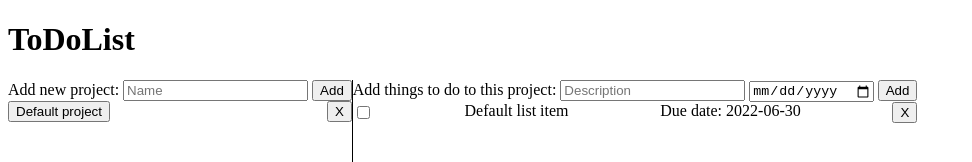
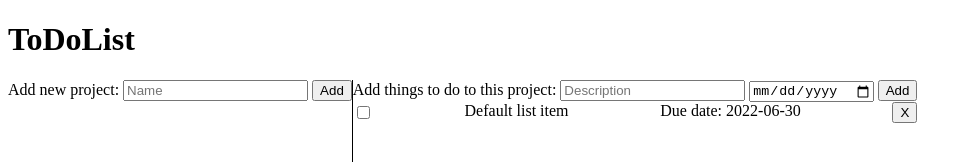
Before and after one commit to Fabi0o/ToDoList, a website built with webpack: page public/index.html in a window 1280 px wide. Shown: the top 162 px of the page, without its empty margins (0-972 px from the left). Built offline with nearby package versions, Linux system fonts and the light colour scheme.

Commit message:
delete default project

```diff
--- a/public/index.html
+++ b/public/index.html
@@ -23,12 +23,7 @@
             Add
           </button>
         </form>
-        <div id="projects">
-          <div class="project">
-            <button class="projectName">Default project</button>
-            <button class="projectDeleteButton">X</button>
-          </div>
-        </div>
+        <div id="projects"></div>
       </nav>
       <div>
         <form id="toDoAdder">
@@ -37,14 +32,7 @@
           <input type="date" id="dueDateInput" />
           <button type="button" id="addToDoButton">Add</button>
         </form>
-        <div id="listContent">
-          <!-- <div class="listItem">
-            <input type="checkbox" />
-            <div class="description">Default list item</div>
-            <div class="dueDate">Due date: 30.06.2020</div>
-            <button class="itemDeleteButton">X</button>
-          </div> -->
-        </div>
+        <div id="listContent"></div>
       </div>
     </div>
   </body>
```
